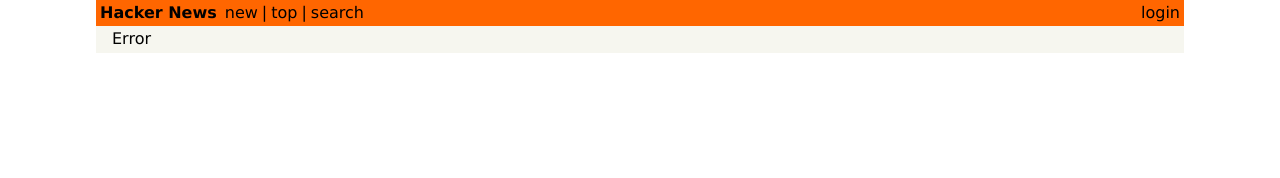
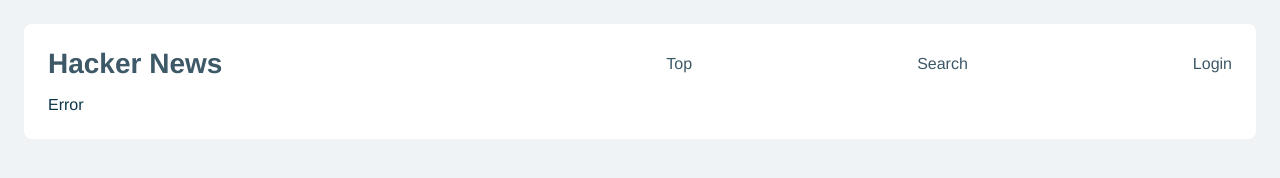
Before and after one commit to Manviel/Oreo, a React app: page /top in a window 1280 px wide. Built offline with nearby package versions, Linux system fonts and the light colour scheme; what apollo-link-ws would draw is missing.

Commit message:
Update design for lists

```diff
--- a/src/components/App.js
+++ b/src/components/App.js
@@ -1,17 +1,15 @@
-import React, { Component } from 'react'
-import LinkList from './LinkList'
-import CreateLink from './CreateLink'
-import Header from './Header'
-import { Switch, Route, Redirect } from 'react-router-dom'
-import Login from './Login'
-import Search from './Search'
+import React from 'react';
+import { Switch, Route, Redirect } from 'react-router-dom';
 
-class App extends Component {
-  render() {
-    return (
-      <div className="center w85">
+import LinkList from './LinkList';
+import CreateLink from './CreateLink';
+import Header from './Header';
+import Login from './Login';
+import Search from './Search';
+
+const App = () => (
+  <div className="card rad pad">
     <Header />
-        <div className="ph3 pv1 background-gray">
     <Switch>
       <Route exact path="/" render={() => <Redirect to="/new/1" />} />
       <Route exact path="/create" component={CreateLink} />
@@ -21,9 +19,6 @@
       <Route exact path="/new/:page" component={LinkList} />
     </Switch>
   </div>
-      </div>
-    )
-  }
-}
+);
 
-export default App
+export default App;
--- a/src/components/Header.js
+++ b/src/components/Header.js
@@ -1,55 +1,47 @@
-import React, { Component } from 'react'
-import { Link } from 'react-router-dom'
-import { withRouter } from 'react-router'
-import { AUTH_TOKEN } from '../constants'
+import React from 'react';
+import { Link } from 'react-router-dom';
+import { withRouter } from 'react-router';
+import { AUTH_TOKEN } from '../constants';
 
-class Header extends Component {
-  render() {
-    const authToken = localStorage.getItem(AUTH_TOKEN)
+const Header = props => {
+  const authToken = localStorage.getItem(AUTH_TOKEN);
   return (
-      <div className="flex pa1 justify-between nowrap orange">
-        <div className="flex flex-fixed black">
-          <div className="fw7 mr1">Hacker News</div>
-          <Link to="/" className="ml1 no-underline black">
-            new
+    <nav className="flex space bot">
+      <Link to="/" className="grow head">
+        Hacker News
       </Link>
-          <div className="ml1">|</div>
-          <Link to="/top" className="ml1 no-underline black">
-            top
+      <section className="flex space grow">
+        <Link to="/top" className="link">
+          Top
         </Link>
-          <div className="ml1">|</div>
-          <Link to="/search" className="ml1 no-underline black">
-            search
+        <Link to="/search" className="link">
+          Search
         </Link>
         {authToken && (
           <div className="flex">
-              <div className="ml1">|</div>
-              <Link to="/create" className="ml1 no-underline black">
-                submit
+            <Link to="/create" className="link">
+              Create
             </Link>
           </div>
         )}
-        </div>
-        <div className="flex flex-fixed">
         {authToken ? (
           <div
             className="ml1 pointer black"
             onClick={() => {
-                localStorage.removeItem(AUTH_TOKEN)
-                this.props.history.push(`/`)
+              localStorage.removeItem(AUTH_TOKEN);
+              props.history.push(`/`);
             }}
           >
-              logout
+            Logout
           </div>
         ) : (
-              <Link to="/login" className="ml1 no-underline black">
-                login
+          <Link to="/login" className="link">
+            Login
           </Link>
         )}
-        </div>
-      </div>
-    )
-  }
-}
+      </section>
+    </nav>
+  );
+};
 
-export default withRouter(Header)
+export default withRouter(Header);
--- a/src/components/LinkList.js
+++ b/src/components/LinkList.js
@@ -1,174 +1,108 @@
-import React, { Component, Fragment } from 'react'
-import Link from './Link'
-import { Query } from 'react-apollo'
-import gql from 'graphql-tag'
-import { LINKS_PER_PAGE } from '../constants'
+import React, { Fragment } from 'react';
+import Link from './Link';
+import { Query } from 'react-apollo';
 
-export const FEED_QUERY = gql`
-  query FeedQuery($first: Int, $skip: Int, $orderBy: LinkOrderByInput) {
-    feed(first: $first, skip: $skip, orderBy: $orderBy) {
-      links {
-        id
-        createdAt
-        url
-        description
-        postedBy {
-          id
-          name
-        }
-        votes {
-          id
-          user {
-            id
-          }
-        }
-      }
-      count
-    }
-  }
-`
+import {
+  FEED_QUERY,
+  NEW_LINKS_SUBSCRIPTION,
+  NEW_VOTES_SUBSCRIPTION
+} from '../queries';
+import { LINKS_PER_PAGE } from '../constants';
 
-const NEW_LINKS_SUBSCRIPTION = gql`
-  subscription {
-    newLink {
-      id
-      url
-      description
-      createdAt
-      postedBy {
-        id
-        name
-      }
-      votes {
-        id
-        user {
-          id
-        }
-      }
-    }
-  }
-`
+const LinkList = props => {
+  const updateCacheAfterVote = (store, createVote, linkId) => {
+    const isNewPage = props.location.pathname.includes('new');
+    const page = parseInt(props.match.params.page, 10);
 
-const NEW_VOTES_SUBSCRIPTION = gql`
-  subscription {
-    newVote {
-      id
-      link {
-        id
-        url
-        description
-        createdAt
-        postedBy {
-          id
-          name
-        }
-        votes {
-          id
-          user {
-            id
-          }
-        }
-      }
-      user {
-        id
-      }
-    }
-  }
-`
-
-class LinkList extends Component {
-  _updateCacheAfterVote = (store, createVote, linkId) => {
-    const isNewPage = this.props.location.pathname.includes('new')
-    const page = parseInt(this.props.match.params.page, 10)
-
-    const skip = isNewPage ? (page - 1) * LINKS_PER_PAGE : 0
-    const first = isNewPage ? LINKS_PER_PAGE : 100
-    const orderBy = isNewPage ? 'createdAt_DESC' : null
+    const skip = isNewPage ? (page - 1) * LINKS_PER_PAGE : 0;
+    const first = isNewPage ? LINKS_PER_PAGE : 100;
+    const orderBy = isNewPage ? 'createdAt_DESC' : null;
     const data = store.readQuery({
       query: FEED_QUERY,
-      variables: { first, skip, orderBy },
-    })
+      variables: { first, skip, orderBy }
+    });
 
-    const votedLink = data.feed.links.find(link => link.id === linkId)
-    votedLink.votes = createVote.link.votes
-    store.writeQuery({ query: FEED_QUERY, data })
-  }
+    const votedLink = data.feed.links.find(link => link.id === linkId);
+    votedLink.votes = createVote.link.votes;
+    store.writeQuery({ query: FEED_QUERY, data });
+  };
 
-  _subscribeToNewLinks = subscribeToMore => {
+  const subscribeToNewLinks = subscribeToMore => {
     subscribeToMore({
       document: NEW_LINKS_SUBSCRIPTION,
       updateQuery: (prev, { subscriptionData }) => {
-        if (!subscriptionData.data) return prev
-        const newLink = subscriptionData.data.newLink
-        const exists = prev.feed.links.find(({ id }) => id === newLink.id)
-        if (exists) return prev
+        if (!subscriptionData.data) return prev;
+        const newLink = subscriptionData.data.newLink;
+        const exists = prev.feed.links.find(({ id }) => id === newLink.id);
+        if (exists) return prev;
 
         return Object.assign({}, prev, {
           feed: {
             links: [newLink, ...prev.feed.links],
             count: prev.feed.links.length + 1,
-            __typename: prev.feed.__typename,
-          },
-        })
-      },
-    })
+            __typename: prev.feed.__typename
           }
+        });
+      }
+    });
+  };
 
-  _subscribeToNewVotes = subscribeToMore => {
+  const subscribeToNewVotes = subscribeToMore => {
     subscribeToMore({
-      document: NEW_VOTES_SUBSCRIPTION,
-    })
+      document: NEW_VOTES_SUBSCRIPTION
+    });
+  };
+
+  const getQueryVariables = () => {
+    const isNewPage = props.location.pathname.includes('new');
+    const page = parseInt(props.match.params.page, 10);
+
+    const skip = isNewPage ? (page - 1) * LINKS_PER_PAGE : 0;
+    const first = isNewPage ? LINKS_PER_PAGE : 100;
+    const orderBy = isNewPage ? 'createdAt_DESC' : null;
+    return { first, skip, orderBy };
+  };
+
+  const getLinksToRender = data => {
+    const isNewPage = props.location.pathname.includes('new');
+    if (isNewPage) {
+      return data.feed.links;
     }
-  _getQueryVariables = () => {
-    const isNewPage = this.props.location.pathname.includes('new')
-    const page = parseInt(this.props.match.params.page, 10)
+    const rankedLinks = data.feed.links.slice();
+    rankedLinks.sort((l1, l2) => l2.votes.length - l1.votes.length);
+    return rankedLinks;
+  };
 
-    const skip = isNewPage ? (page - 1) * LINKS_PER_PAGE : 0
-    const first = isNewPage ? LINKS_PER_PAGE : 100
-    const orderBy = isNewPage ? 'createdAt_DESC' : null
-    return { first, skip, orderBy }
+  const nextPage = data => {
+    const page = parseInt(props.match.params.page, 10);
+    if (page <= data.feed.count / LINKS_PER_PAGE) {
+      const nextPage = page + 1;
+      props.history.push(`/new/${nextPage}`);
     }
+  };
 
-  _getLinksToRender = data => {
-    const isNewPage = this.props.location.pathname.includes('new')
-    if (isNewPage) {
-      return data.feed.links
+  const previousPage = () => {
+    const page = parseInt(props.match.params.page, 10);
+    if (page > 1) {
+      const previousPage = page - 1;
+      props.history.push(`/new/${previousPage}`);
     }
-    const rankedLinks = data.feed.links.slice()
-    rankedLinks.sort((l1, l2) => l2.votes.length - l1.votes.length)
-    return rankedLinks
-  }
-  _nextPage = data => {
-    const page = parseInt(this.props.match.params.page, 10)
-    if (page <= data.feed.count / LINKS_PER_PAGE) {
-      const nextPage = page + 1
-      this.props.history.push(`/new/${nextPage}`)
-    }
-  }
+  };
 
-  _previousPage = () => {
-    const page = parseInt(this.props.match.params.page, 10)
-    if (page > 1) {
-      const previousPage = page - 1
-      this.props.history.push(`/new/${previousPage}`)
-    }
-  }
+  return (
+    <Query query={FEED_QUERY} variables={getQueryVariables()}>
+      {({ loading, error, data, subscribeToMore }) => {
+        if (loading) return <div>Fetching...</div>;
+        if (error) return <div>Error</div>;
 
-  render() {
-    return (
-      <Query query={FEED_QUERY} variables={this._getQueryVariables()}>
-        {({ loading, error, data, subscribeToMore }) => {
-          if (loading) return <div>Fetching</div>
-          if (error) return <div>Error</div>
+        subscribeToNewLinks(subscribeToMore);
+        subscribeToNewVotes(subscribeToMore);
 
-          this._subscribeToNewLinks(subscribeToMore)
-          this._subscribeToNewVotes(subscribeToMore)
-
-          const linksToRender = this._getLinksToRender(data)
-          const isNewPage = this.props.location.pathname.includes('new')
-          const pageIndex = this.props.match.params.page
-            ? (this.props.match.params.page - 1) * LINKS_PER_PAGE
-            : 0
+        const linksToRender = getLinksToRender(data);
+        const isNewPage = props.location.pathname.includes('new');
+        const pageIndex = props.match.params.page
+          ? (props.match.params.page - 1) * LINKS_PER_PAGE
+          : 0;
 
         return (
           <Fragment>
@@ -177,25 +111,27 @@
                 key={link.id}
                 link={link}
                 index={index + pageIndex}
-                  updateStoreAfterVote={this._updateCacheAfterVote}
+                updateStoreAfterVote={updateCacheAfterVote}
               />
             ))}
             {isNewPage && (
-                <div className="flex ml4 mv3 gray">
-                  <div className="pointer mr2" onClick={this._previousPage}>
+              <footer className="flex space">
+                <button className="btn rad blue" onClick={previousPage}>
                   Previous
-                  </div>
-                  <div className="pointer" onClick={() => this._nextPage(data)}>
+                </button>
+                <button
+                  className="btn rad green"
+                  onClick={() => nextPage(data)}
+                >
                   Next
-                  </div>
-                </div>
+                </button>
+              </footer>
             )}
           </Fragment>
-          )
+        );
       }}
     </Query>
-    )
-  }
-}
+  );
+};
 
-export default LinkList
+export default LinkList;
--- /dev/null
+++ b/src/queries.js
@@ -0,0 +1,73 @@
+import gql from 'graphql-tag';
+
+export const FEED_QUERY = gql`
+  query FeedQuery($first: Int, $skip: Int, $orderBy: LinkOrderByInput) {
+    feed(first: $first, skip: $skip, orderBy: $orderBy) {
+      links {
+        id
+        createdAt
+        url
+        description
+        postedBy {
+          id
+          name
+        }
+        votes {
+          id
+          user {
+            id
+          }
+        }
+      }
+      count
+    }
+  }
+`;
+
+export const NEW_LINKS_SUBSCRIPTION = gql`
+  subscription {
+    newLink {
+      id
+      url
+      description
+      createdAt
+      postedBy {
+        id
+        name
+      }
+      votes {
+        id
+        user {
+          id
+        }
+      }
+    }
+  }
+`;
+
+export const NEW_VOTES_SUBSCRIPTION = gql`
+  subscription {
+    newVote {
+      id
+      link {
+        id
+        url
+        description
+        createdAt
+        postedBy {
+          id
+          name
+        }
+        votes {
+          id
+          user {
+            id
+          }
+        }
+      }
+      user {
+        id
+      }
+    }
+  }
+`;
--- a/src/styles/index.css
+++ b/src/styles/index.css
@@ -1,43 +1,83 @@
-body {
+* {
+  padding: 0;
   margin: 0;
-  padding: 0;
-  font-family: Verdana, Geneva, sans-serif;
+  box-sizing: border-box;
 }
 
-input {
-  max-width: 500px;
+html,
+body {
+  height: 100%;
+  width: 100%;
 }
 
-.gray {
-  color: #828282;
+body {
+  background: #eff3f5;
+  font-family: Helvetica, Arial, sans-serif;
+  padding: 1.5rem;
+  color: rgb(12, 52, 75);
+  line-height: 1.15;
 }
 
-.orange {
-  background-color: #ff6600;
+a {
+  text-decoration: none;
+  color: rgb(61, 88, 102);
 }
 
-.background-gray {
-  background-color: rgb(246, 246, 239);
+.pad {
+  padding: 24px;
 }
 
-.f11 {
-  font-size: 11px;
+.bot {
+  padding-bottom: 16px;
 }
 
-.w85 {
-  width: 85%;
+.flex {
+  display: flex;
 }
 
-.button {
-  font-family: monospace;
-  font-size: 10pt;
-  color: black;
-  background-color: buttonface;
-  text-align: center;
-  padding: 2px 6px 3px;
-  border-width: 2px;
-  border-style: outset;
-  border-color: buttonface;
+.card {
+  background-color: #fff;
+}
+
+.rad {
+  border-radius: 8px;
+}
+
+.head {
+  font-size: 28px;
+  font-weight: 700;
+}
+
+.space {
+  justify-content: space-between;
+  align-items: center;
+}
+
+.grow {
+  flex-grow: 2;
+}
+
+.link {
+  font-size: 16px;
+  padding-left: 6px;
+}
+
+.btn {
+  height: 32px;
+  padding: 0px 12px;
+  font-size: 14px;
+  font-weight: 700;
+  text-transform: uppercase;
+  border: none;
   cursor: pointer;
-  max-width: 250px;
 }
+
+.green {
+  background: rgb(226, 248, 238);
+  color: rgb(21, 189, 118);
+}
+
+.blue {
+  background: rgb(216, 236, 253);
+  color: rgb(15, 122, 216);
+}
```
Also changed, not shown: package.json (+7 -1 lines), public/index.html (+8 -6 lines), src/components/CreateLink.js (+16 -16 lines), src/components/Link.js (+12 -13 lines). Lines whose indentation alone changed are shown as unchanged.
